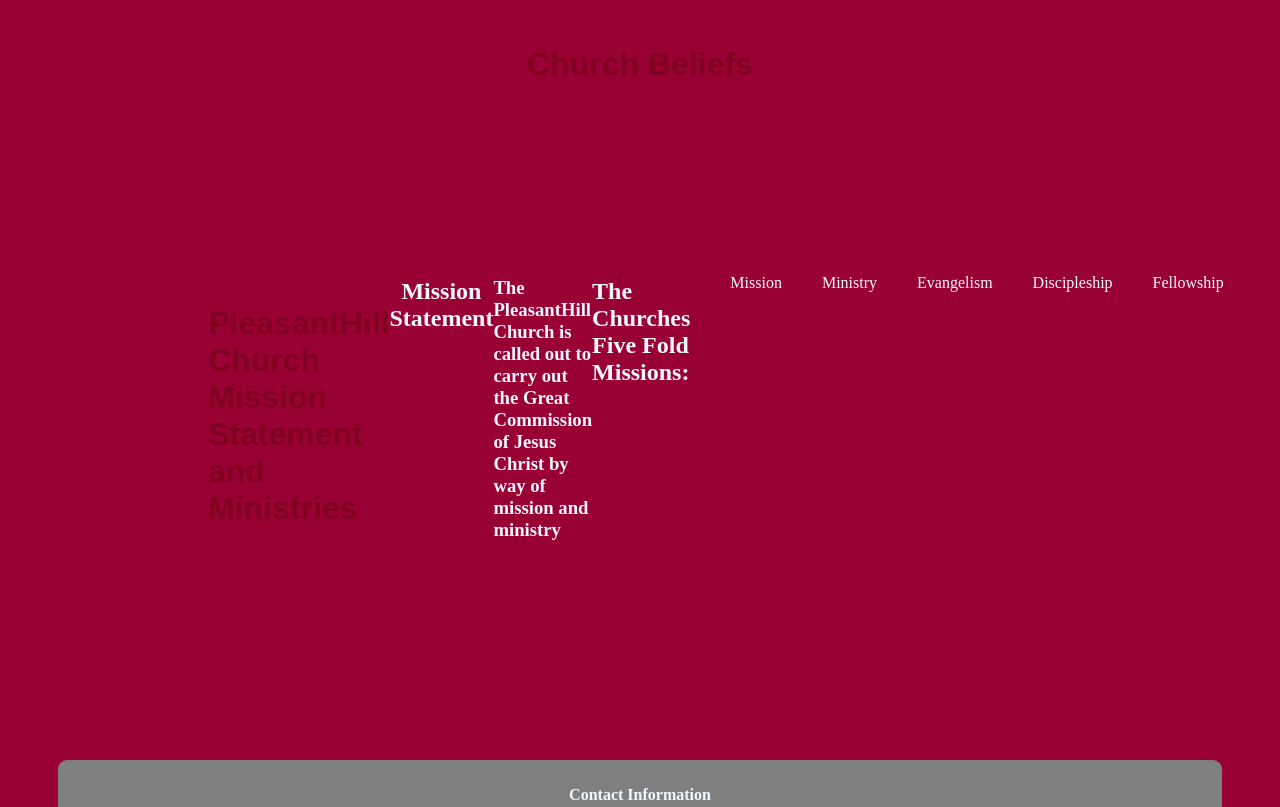
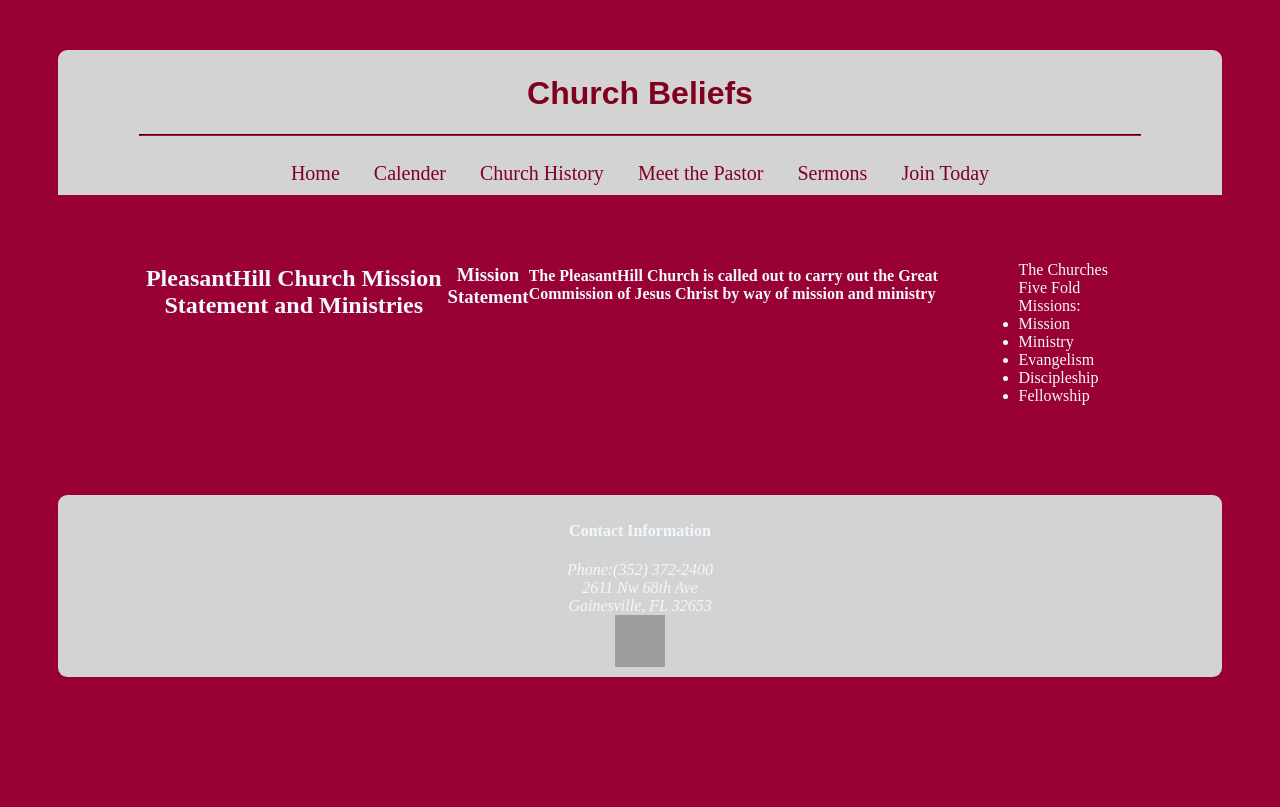
Before and after one commit to noahrich/PHC, a plain HTML site: page beleif.html in a window 1280 px wide. Shown: the top 807 px of the page. Drawn offline with Linux system fonts and the light colour scheme; grey boxes are pictures that could not be loaded.

Commit message:
fixed belief page

```diff
--- a/beleif.html
+++ b/beleif.html
@@ -4,20 +4,59 @@
     <meta charset="UTF-8">
     <title>Church Beliefs</title>
     <link rel="stylesheet" href="style.css">
+    <style>
+        h2{
+            text-align: center;
+        }
+        h3{
+            text-align: center;
+        }
+       .main li{
+            text-decoration: none;
+        }
+
+
+
+    </style>
 </head>
 <body>
-  <h1><center>Church Beliefs</center></h1>
+   <div class="header">
+    <h1><center>Church Beliefs</center></h1>
+    <br>
+    <nav class="navbar">
+   	<div class="container fluid">
+   		<div class="navbar-header">
+   		<hr>
+   			<ul class="nav navbar-nav">
+   			  <li class="active"><a href="index.html">Home</a></li>
+   			  <li><a href="CalendarPage.html">Calender</a></li>
+   			  <li><a href="#">Church History</a></li>
+   			  <li><a href="meet.html">Meet the Pastor</a></li>
+   			  <li><a href="sermons.html">Sermons</a></li>
+   			  <li><a href="join.html">Join Today</a></li>
+   			</ul>
+   		</div>
+   </div>
+   	</nav>
+
+	</div>
+
    <div class="main">
-    <h1>PleasantHill Church Mission Statement and Ministries</h1>
-    <center><h2>Mission Statement</h2></center>
-    <h3>The PleasantHill Church is called out to carry out the Great Commission of Jesus Christ by way of mission and ministry</h3>
-    <h2>The Churches Five Fold Missions:</h2>
-       <ul>Mission</ul>
-<ul>Ministry</ul>
-<ul>Evangelism</ul>
-<ul>Discipleship</ul>
-<ul>Fellowship</ul>
+    <h2>PleasantHill Church Mission Statement and Ministries</h2>
+    <h3>Mission Statement</h3>
+    <h4>The PleasantHill Church is called out to carry out the Great Commission of Jesus Christ by way of mission and ministry</h4>
+       <ul>The Churches Five Fold Missions:
+           <li> Mission </li>
+           <li> Ministry</li>
+           <li> Evangelism</li>
+           <li>Discipleship</li>
+           <li>Fellowship</li>
+
+       </ul>
+
     </div>
+
+
 <div class="footer">
     <footer>
     <h4><center>Contact Information</center></h4>
--- a/style.css
+++ b/style.css
@@ -4,7 +4,7 @@
         color: aliceblue;
         }
        .footer {
-        background-color: grey;
+        background-color: #D3D3D3;
        display: block;
        margin: 50px;
        padding: 5px;
@@ -12,14 +12,15 @@
        border: 20px ;
        border-radius: 7pt;
        }
+
+
        .main {
        min-height: 200px;
        max-width: 1000px;
-       margin: 200px;
+       margin: auto;
        padding: 0px;
        display: -webkit-flex;
-       display:         flex;
-   -webkit-flex-flow: row;
+    webkit-flex-flow: row;
            flex-flow: row;
        }
            div.ifra{
@@ -30,7 +31,7 @@
 
 .header
 {
-   background-color: grey;
+   background-color: #D3D3D3;
        display: block;
        margin: 50px;
        padding: 0;
@@ -59,14 +60,14 @@ h1
 	display: inline;
 	padding: 15px;
 	margin: 0px;
-	background-color: grey;
+	background-color: #D3D3D3;
     text-decoration: none;
 }
 
 .navbar ul
 {
 	overflow: hidden;
-	background-color: grey;
+	background-color: #D3D3D3;
 	padding: 10px;
 	text-decoration: none;
 	display: block;
@@ -92,3 +93,5 @@ hr
 {
 	border-color: #800020;
 	width: 1000px;
+
+}
```
